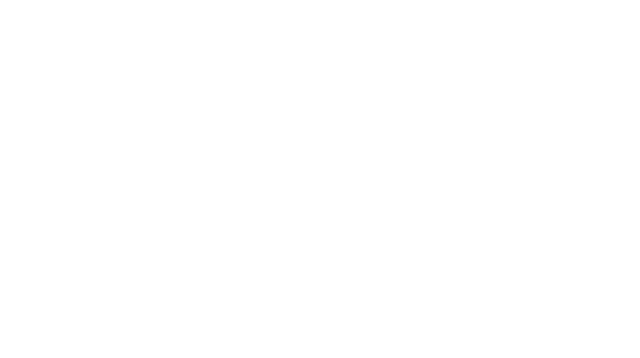
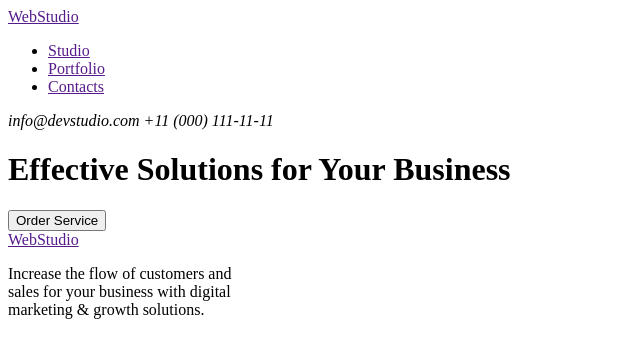
Before and after one commit to mintjam69/goit-markup-hw-01, a plain HTML site: page index.html in a window 1280 px wide. Shown: the whole page, without its empty margins (0-640 px from the left). Drawn offline with Linux system fonts and the light colour scheme.

Commit message:
add header

```diff
--- a/index.html
+++ b/index.html
@@ -3,11 +3,30 @@
   <head>
     <meta charset="UTF-8" />
     <meta name="viewport" content="width=device-width, initial-scale=1.0" />
-    <title>Document</title>
+    <title>WebStudio</title>
   </head>
   <body>
-    <header></header>
+    <header>
+      <a href="">WebStudio</a>
+      <nav>
+        <ul>
+          <li><a href="">Studio</a></li>
+          <li><a href="">Portfolio</a></li>
+          <li><a href="">Contacts</a></li>
+        </ul>
+      </nav>
+      <address>info@devstudio.com +11 (000) 111-11-11</address>
+      <h1>Effective Solutions for Your Business</h1>
+      <button type="button">Order Service</button>
+    </header>
     <main></main>
-    <footer></footer>
+    <footer>
+      <a href="">WebStudio</a>
+      <p>
+        Increase the flow of customers and <br />
+        sales for your business with digital <br />
+        marketing &amp; growth solutions.
+      </p>
+    </footer>
   </body>
 </html>
```
